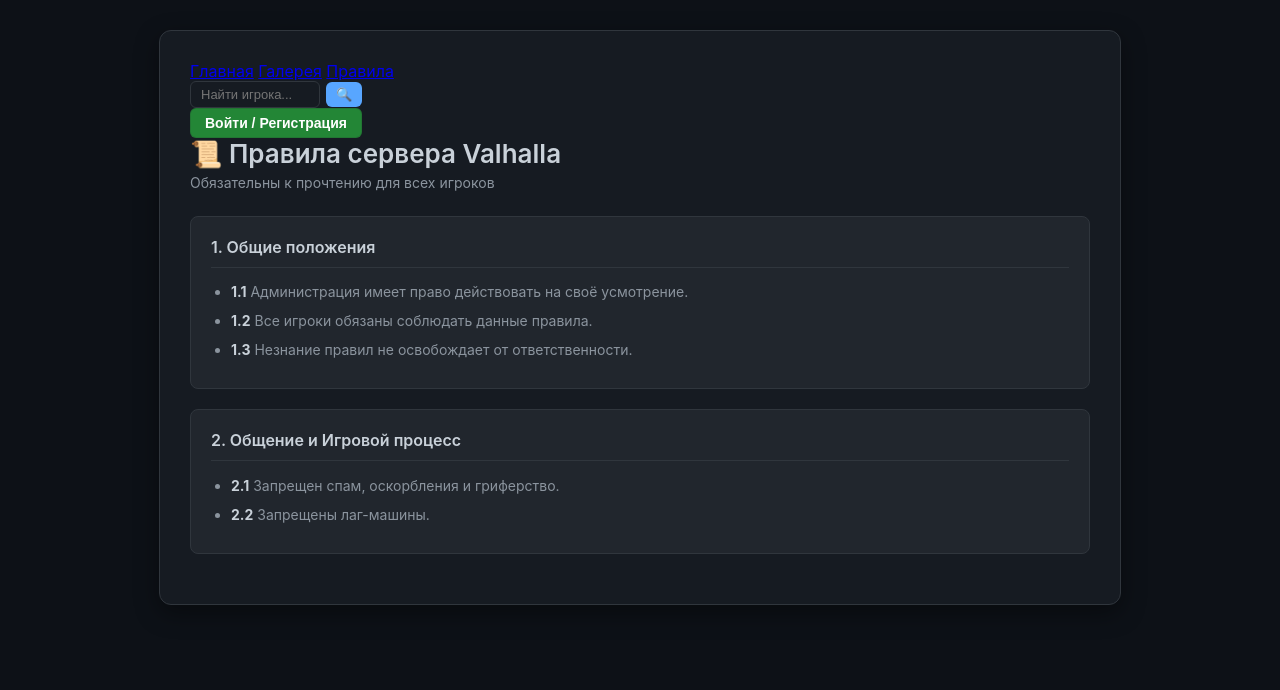
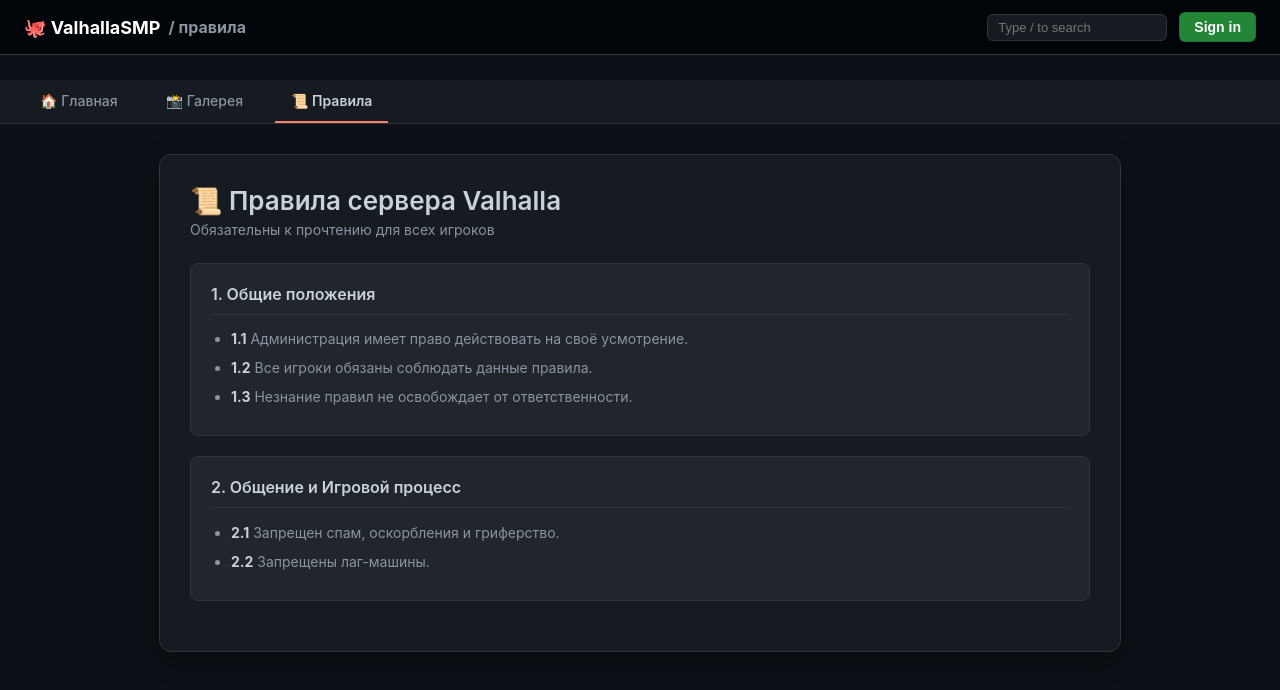
Before and after one commit to Spyduckk/valhallasmp, a website: page public/rules.html in a window 1280 px wide. Drawn offline with Linux system fonts and the light colour scheme.

Commit message:
rules.html

```diff
--- a/public/rules.html
+++ b/public/rules.html
@@ -7,25 +7,29 @@
     <link rel="stylesheet" href="style.css">
 </head>
 <body>
-<div class="container">
-    <div class="nav">
-        <div class="nav-tabs">
-            <a href="index.html" class="tab-btn">Главная</a>
-            <a href="gallery.html" class="tab-btn">Галерея</a>
-            <a href="rules.html" class="tab-btn active">Правила</a>
-        </div>
 
-        <div style="display: flex; gap: 6px; align-items: center;">
-            <input type="text" id="searchInput" placeholder="Найти игрока..." style="margin:0; padding:5px 10px; width:130px; font-size:13px;" onkeydown="if(event.key === 'Enter') searchUser()">
-            <button onclick="searchUser()" class="btn" style="width:auto; padding:5px 10px; font-size:13px;">🔍</button>
-        </div>
-
+<!-- GitHub Header -->
+<header class="gh-header">
+    <div class="gh-nav-left">
+        <a href="index.html" class="gh-logo">🐙 ValhallaSMP <span class="gh-subpath">/ правила</span></a>
+    </div>
+    <div class="gh-nav-right">
+        <input type="text" id="searchInput" placeholder="Type / to search" style="margin:0; padding:5px 10px; width:180px; font-size:13px;" onkeydown="if(event.key === 'Enter') searchUser()">
         <div class="auth-panel" id="authPanel">
-            <button class="login-btn" onclick="openAuthModal(true)">Войти / Регистрация</button>
+            <button class="login-btn" onclick="openAuthModal(true)">Sign in</button>
         </div>
     </div>
+</header>
 
-    <header>
+<!-- GitHub Sub-navigation -->
+<nav class="gh-subnav">
+    <a href="index.html" class="gh-tab">🏠 Главная</a>
+    <a href="gallery.html" class="gh-tab">📸 Галерея</a>
+    <a href="rules.html" class="gh-tab active">📜 Правила</a>
+</nav>
+
+<div class="container">
+    <header style="text-align: left; margin-bottom: 25px;">
         <h1>📜 Правила сервера Valhalla</h1>
         <p class="subtitle">Обязательны к прочтению для всех игроков</p>
     </header>
@@ -108,9 +112,10 @@
         if (!user) return;
 
         const res = await fetch(`/api/user/${encodeURIComponent(user.username)}`);
-        const userData = res.ok ? await res.json() : { notifications: [], role: 'user' };
+        const userData = res.ok ? await res.json() : { notifications: [], role: 'user', avatarUrl: '' };
 
         user.role = userData.role;
+        user.avatarUrl = userData.avatarUrl;
         localStorage.setItem('user', JSON.stringify(user));
 
         const unreadCount = userData.notifications ? userData.notifications.length : 0;
@@ -124,19 +129,19 @@
             notifHtml = `<div style="font-size:12px; color:var(--text-secondary); text-align:center;">Нет новых уведомлений</div>`;
         }
 
-        let roleBadge = '';
-        if (user.role === 'admin') roleBadge = ' <span style="color:#f85149; font-size:11px;">[Админ]</span>';
-        else if (user.role === 'moderator') roleBadge = ' <span style="color:#34d399; font-size:11px;">[Модер]</span>';
+        let avatarHtml = userData.avatarUrl
+            ? `<img src="${userData.avatarUrl}" style="width:30px; height:30px; border-radius:50%; object-fit:cover; border:1px solid var(--accent); vertical-align:middle;">`
+            : `<span style="font-size:20px; vertical-align:middle;">👤</span>`;
 
         const authPanel = document.getElementById('authPanel');
         if(authPanel) {
             authPanel.innerHTML = `
-                <div style="position:relative; display:inline-block; margin-right: 10px;">
+                <div style="position:relative; display:inline-block; margin-right: 8px;">
                     <span onclick="toggleNotifMenu()" style="cursor:pointer; font-size:16px;" title="Уведомления">🔔<span id="notifBadge" style="background:#f85149; color:white; border-radius:50%; padding:1px 5px; font-size:10px; position:absolute; top:-5px; right:-10px; display:${unreadCount>0?'inline':'none'}">${unreadCount}</span></span>
                     <div id="notifDropdown" class="notif-dropdown">${notifHtml}</div>
                 </div>
-                👤 <a href="profile.html?user=${encodeURIComponent(user.username)}" style="color:var(--accent); text-decoration:none;"><b>${user.username}</b></a>${roleBadge}
-                <button onclick="localStorage.removeItem('user'); location.reload();" style="background:#f85149; color:white; border:none; padding:4px 8px; border-radius:4px; cursor:pointer; margin-left:8px;">Выйти</button>
+                <a href="profile.html?user=${encodeURIComponent(user.username)}" style="text-decoration:none;" title="Профиль">${avatarHtml}</a>
+                <button onclick="localStorage.removeItem('user'); location.reload();" style="background:#f85149; color:white; border:none; padding:4px 8px; border-radius:4px; cursor:pointer; margin-left:8px; font-size:12px;">Выйти</button>
             `;
         }
     }
```
